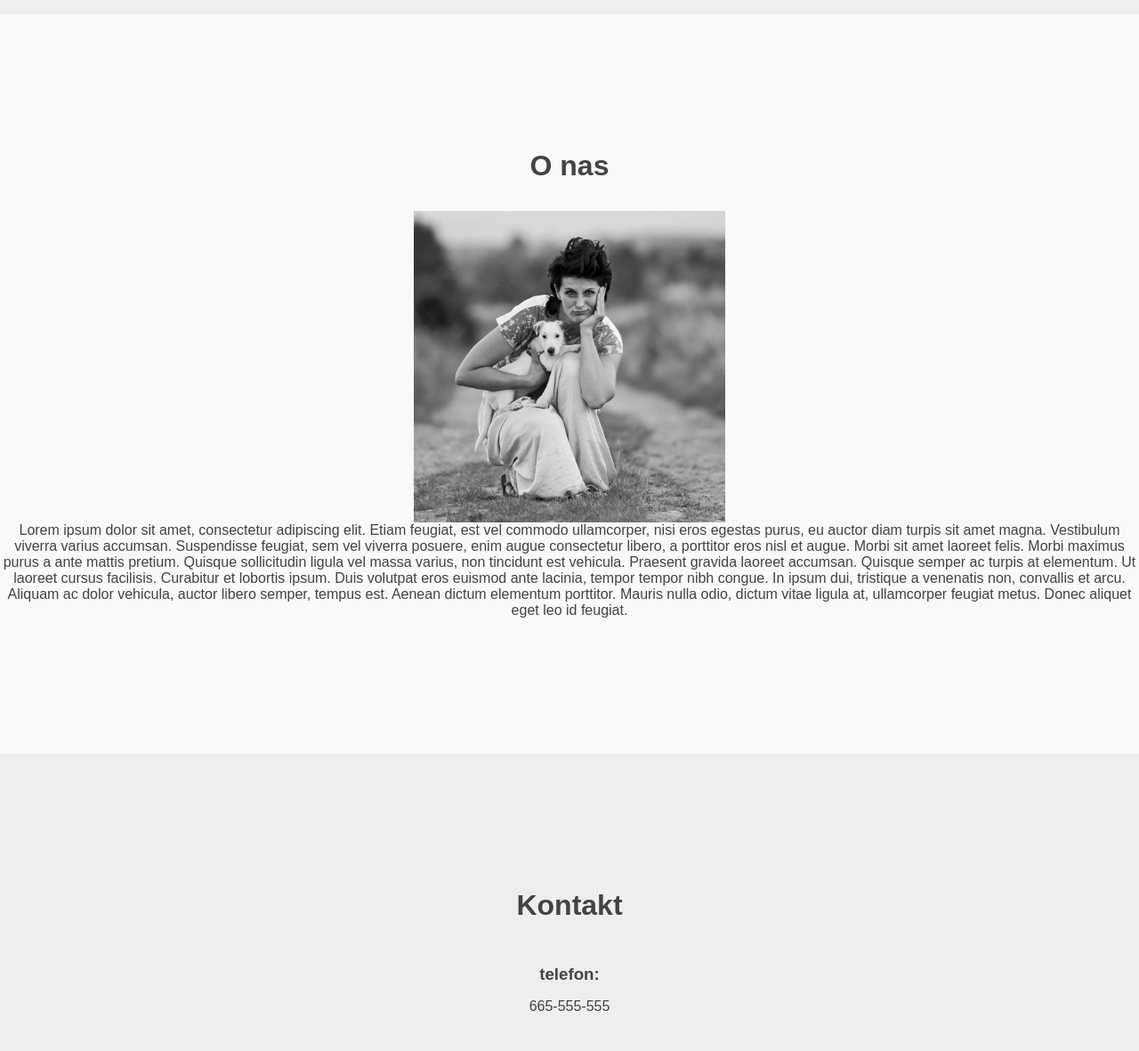
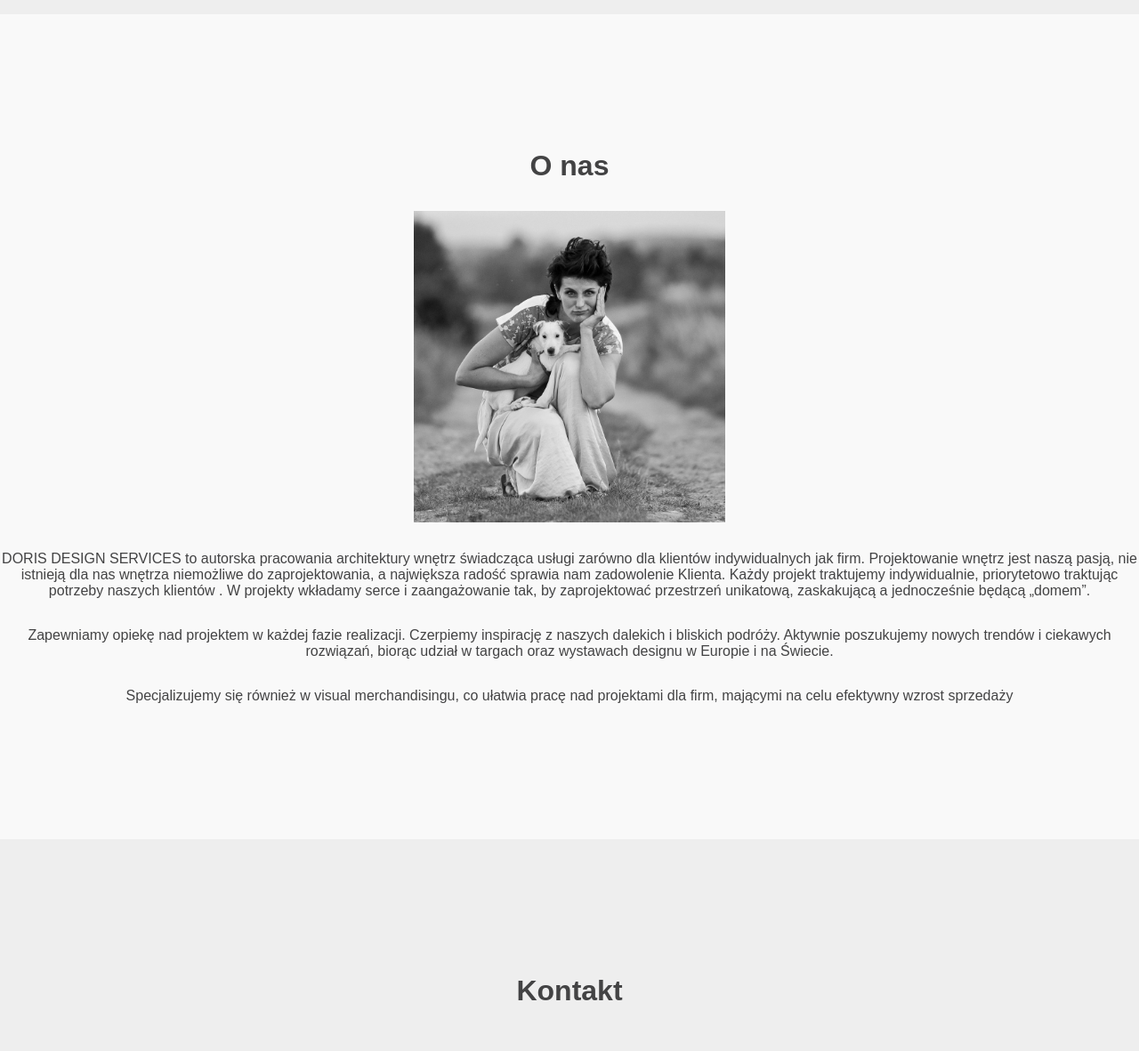
Before and after one commit to Perkos91/doris, a PHP site: page / in a window 1280 px wide. Shown: the part 1381-2562 px from the top of the page at 89% size. Run offline with PHP 8.4, Linux system fonts and the light colour scheme; some libraries are stand-ins or nearby versions.

Commit message:
Update style.css

```diff
--- a/index.html
+++ b/index.html
@@ -54,32 +54,33 @@
         <section class="projects" id="projekty">
             <h2 class="heading">Projekty</h2>
             <div class="items_gallery">
-                <a class="gallery-item" href="/project-1.html#one">
-                    <img src="dist/img/projects/1.jpg" alt="">
+                <a class="gallery-item" href="#item01">
+                    <img src="dist/img/projects/elektryczne_studio/1.jpg" alt="">
                     <span class="text-wrapper">
-                        <span class="name">Projekt 1</span>
-                        <span class="desc">Opis</span>
+                        <span class="name">EKLEKTYCZNE STUDIO PRZY MYSLIWSKIEJ W KRAKOWIE</span>
+                        <!-- <span class="desc">Opis</span> -->
                     </span>
                 </a>
 
                 <a class="gallery-item" href="#item01">
-                    <img src="dist/img/projects/2.jpg" alt="">
+                    <img src="dist/img/projects/dom_w_nowoczesnym_stylu/1.jpg" alt="">
                     <span class="text-wrapper">
-                        <span class="name">Projekt 2</span>
+                        <span class="name">Dom w nowoczesnym stylu z bawialnią dla dzieci</span>
+                        <!-- <span class="desc">Opis</span> -->
+                    </span>
+                </a>
+                <a class="gallery-item" href="#item01">
+                    <img src="dist/img/projects/Kawaleria_loft_style/1.jpg" alt="">
+                    <span class="
+                        text-wrapper">
+                        <span class="name">Kawaleria loft style</span>
                         <span class="desc">Opis</span>
                     </span>
                 </a>
                 <a class="gallery-item" href="#item01">
-                    <img src="dist/img/projects/3.jpg" alt="">
+                    <img src="dist/img/projects/13m/1.jpg" alt="">
                     <span class="text-wrapper">
-                        <span class="name">Projekt 3</span>
-                        <span class="desc">Opis</span>
-                    </span>
-                </a>
-                <a class="gallery-item" href="#item01">
-                    <img src="dist/img/projects/23.jpg" alt="">
-                    <span class="text-wrapper">
-                        <span class="name">Projekt 4</span>
+                        <span class="name">13m</span>
                         <span class="desc">Opis</span>
                     </span>
                 </a>
@@ -104,29 +105,29 @@
                 <i class="fas fa-times"></i>
             </span>
 
-            <h1>Item 01</h1>
-            <p>Lorem ipsum dolor sit amet, consectetur adipiscing elit. Vivamus quis libero erat. Integer ac purus est.
-                Proin
-                erat mi, pulvinar ut magna eget, consectetur auctor turpis.</p>
+            <h1>EKLEKTYCZNE STUDIO PRZY MYSLIWSKIEJ W KRAKOWIE</h1>
+            <p>Eklektyczne, 20 metrowe wnętrze studia zaprojektowane zostało dla potrzeb singla lubiącego mocne,
+                kontrastowe zestawienia kolorystyczne.
+                Wygaszone bordo świetnie harmonizuje z czernią i fornirem. Swojskiego klimatu w salonie dodaje tapeta
+                Frezo nawiązująca swoją stylistyką do lat 60, która świetnie komponuje się z krzesłami i innymi meblami
+                tapicerowanymi . Matowe, akrylowe powierzchnie frontów kuchennych ułatwiają utrzymanie mebli kuchennych
+                w nienagannym stanie. Nieszablonowe zastosowanie w części kuchennej i jadalnianej mikrocementu,
+                świetnie imitującego beton doskonale przełamuje całość tradycyjnego wnętrza, jednocześnie wpisując się
+                we współczesne trendy wnętrzarskie. </p>
             <!-- <div class="galery"> -->
             <div class="grid">
                 <div class="cell fade">
-                    <img src="dist/img/projects/1.jpg" class="image ">
+                    <img src="dist/img/projects/elektryczne_studio/1.jpg" class="image ">
                 </div>
                 <div class="cell fade">
-                    <img src="dist/img/projects/2.jpg " class="image ">
+                    <img src="dist/img/projects/elektryczne_studio/2.jpg " class="image ">
                 </div>
                 <div class="cell fade">
-                    <img src="dist/img/projects/3.jpg " class="image ">
+                    <img src="dist/img/projects/elektryczne_studio/3.jpg " class="image ">
                 </div>
                 <div class="cell">
-                    <img src="dist/img/projects/20.jpg " class="image ">
+                    <img src="dist/img/projects/elektryczne_studio/4.jpg" class="image ">
                 </div>
-                <div class="cell ">
-                    <img src="dist/img/projects/21.jpg " class="image ">
-                </div>
-
-
                 <a class="prev" onclick="plusSlides(-1)">&#10094;</a>
                 <a class="next" onclick="plusSlides(1)">&#10095;</a>
 
@@ -135,23 +136,18 @@
         <section id="onas" class="about">
             <h2>O nas</h2>
             <img src="dist/img/doris.jpg " alt="Doris ">
-            <p>Lorem ipsum dolor sit amet, consectetur adipiscing elit. Etiam feugiat, est vel commodo ullamcorper,
-                nisi eros
-                egestas purus, eu auctor diam turpis sit amet magna. Vestibulum viverra varius accumsan. Suspendisse
-                feugiat,
-                sem vel viverra posuere, enim augue consectetur libero, a porttitor eros nisl et augue. Morbi sit amet
-                laoreet
-                felis. Morbi maximus purus a ante mattis pretium. Quisque sollicitudin ligula vel massa varius, non
-                tincidunt
-                est vehicula. Praesent gravida laoreet accumsan. Quisque semper ac turpis at elementum. Ut laoreet
-                cursus
-                facilisis. Curabitur et lobortis ipsum. Duis volutpat eros euismod ante lacinia, tempor tempor nibh
-                congue.
-                In ipsum dui, tristique a venenatis non, convallis et arcu. Aliquam ac dolor vehicula, auctor libero
-                semper,
-                tempus est. Aenean dictum elementum porttitor. Mauris nulla odio, dictum vitae ligula at, ullamcorper
-                feugiat
-                metus. Donec aliquet eget leo id feugiat.</p>
+            <p>DORIS DESIGN SERVICES to autorska pracowania architektury wnętrz świadcząca usługi zarówno dla klientów
+                indywidualnych jak firm. Projektowanie wnętrz jest naszą pasją, nie istnieją dla nas wnętrza niemożliwe
+                do zaprojektowania, a największa radość sprawia nam zadowolenie Klienta. Każdy projekt traktujemy
+                indywidualnie, priorytetowo traktując potrzeby naszych klientów . W projekty wkładamy serce i
+                zaangażowanie tak, by zaprojektować przestrzeń unikatową, zaskakującą a jednocześnie będącą „domem”.</p>
+
+            <p>Zapewniamy opiekę nad projektem w każdej fazie realizacji. Czerpiemy inspirację z naszych dalekich i
+                bliskich podróży. Aktywnie poszukujemy nowych trendów i ciekawych rozwiązań, biorąc udział w targach
+                oraz wystawach designu w Europie i na Świecie.</p>
+            <p></p>Specjalizujemy się również w visual merchandisingu, co ułatwia pracę nad projektami dla firm,
+            mającymi
+            na celu efektywny wzrost sprzedaży </p>
         </section>
         <section class="contact " id="kontakt">
             <h2>Kontakt</h2>
--- a/style.css
+++ b/style.css
@@ -193,6 +193,10 @@ body {
     background-color: #f9f9f9;
 }
 
+.about p {
+    margin: 2rem 0;
+}
+
 .about img {
     width: 100%;
     max-width: 350px;
@@ -230,10 +234,14 @@ p {
 .port {
     background-color: #fafafa;
     display: none;
-    /* padding: 120px 25%; */
+    padding: 120px 25%;
     flex-direction: column;
     /* text-align: center; */
     background-color: #eee;
+}
+
+.name {
+    text-transform: uppercase;
 }
 
 .active {
```
